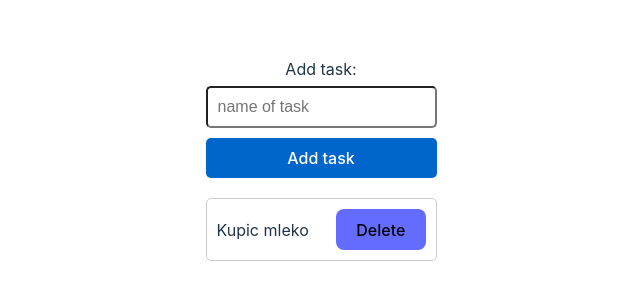
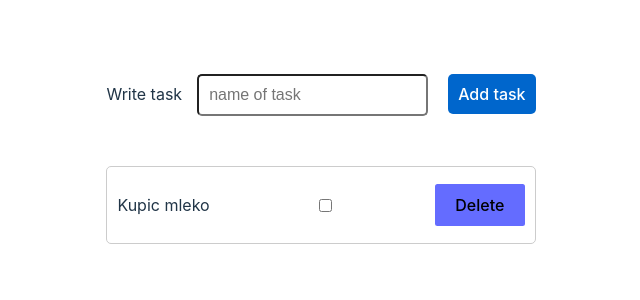
Before and after one commit to CarolinaFledgling/redux-workshop, a React (Vite) app: page / in a window 1280 px wide. Shown: the part 236-536 px from the top of the page, without its empty margins (319-959 px from the left). Built offline with nearby package versions, Linux system fonts and the light colour scheme.

Commit message:
added functionality for deleting

```diff
--- a/src/components/Form/Form.jsx
+++ b/src/components/Form/Form.jsx
@@ -22,7 +22,7 @@ const Form = () => {
 
   return (
     <form onSubmit={(e) => e.preventDefault()} className="form-container">
-      <label htmlFor="taskInput">Add task:</label>
+      <label htmlFor="taskInput">Write task</label>
       <input
         id="taskInput"
         type="text"
--- a/src/features/todos/ToDoView.jsx
+++ b/src/features/todos/ToDoView.jsx
@@ -1,19 +1,25 @@
 import React from "react";
 import { useSelector, useDispatch } from "react-redux";
+import { removeTask } from "./todoSlice";
 
 const ToDoView = () => {
   //where state.todo refers to the todo slice of the Redux store and
   //toDos is the name of the toDos array in the initial state of that slice.
   const todos = useSelector((state) => state.todo.toDos);
+  const dispatch = useDispatch();
 
+  const handleDeleteTask = (id) => {
+    dispatch(removeTask(id));
+  };
 
   return (
     <div>
       {todos.map((todo) => {
         return (
-          <div className="container-task" key={todo.id} >
+          <div className="container-task" key={todo.id}>
             <p className="task-text">{todo.taskName}</p>
-            <button>Delete</button>
+            <input type="checkbox"/>
+            <button onClick={() => handleDeleteTask(todo.id)}>Delete</button>
           </div>
         );
       })}
--- a/src/features/todos/todoSlice.js
+++ b/src/features/todos/todoSlice.js
@@ -17,12 +17,23 @@ const todoSlice = createSlice({
   // redux pass automatically state to the method
   reducers: {
     addTask: (state, action) => {
-      console.log('hello')
+      console.log("add");
       state.toDos.push(action.payload);
+    },
+    removeTask: (state, action) => {
+      console.log("remove");
+      const filteredToDos = state.toDos.filter(
+        (todo) => todo.id !== action.payload
+      );
+      state.toDos = filteredToDos;
+    },
+
+    completedTask: (state, action) => {
+      console.log("remove");
     },
   },
 });
 
 export default todoSlice.reducer;
 
-export const { addTask } = todoSlice.actions;
+export const { addTask, removeTask, completedTask } = todoSlice.actions;
--- a/src/index.css
+++ b/src/index.css
@@ -37,7 +37,7 @@ h1 {
 }
 
 button {
-  border-radius: 8px;
+  border-radius: 2.5px;
   border: 1px solid transparent;
   padding: 0.6em 1.2em;
   font-size: 1em;
@@ -46,6 +46,7 @@ button {
   background-color: #646cff;
   cursor: pointer;
   transition: border-color 0.25s;
+  margin-left: 20px;
 }
 button:hover {
   border-color: #646cff;
@@ -63,7 +64,6 @@ button:focus-visible {
   a:hover {
     color: #747bff;
   }
-
 }
 
 .container-task {
@@ -77,8 +77,8 @@ button:focus-visible {
 }
 
 .task-text {
-  margin: 0;
   font-size: 16px;
+  margin-right: 25px;
 }
 
 .completed {
@@ -100,24 +100,21 @@ button:focus-visible {
   background-color: #c82333;
 }
 
-
-
 /* Form component styles */
 .form-container {
-  display: flex;
-  flex-direction: column;
-  margin-bottom: 20px;
+  height: 100%;
+  margin-bottom: 50px;
 }
 
 .form-container label {
-  margin-bottom: 5px;
+  margin-right: 15px;
+  text-align: center;
 }
 
 .form-container input[type="text"] {
   padding: 10px;
   font-size: 16px;
   border-radius: 5px;
-  margin-bottom: 10px;
 }
 
 .form-container button {
```
